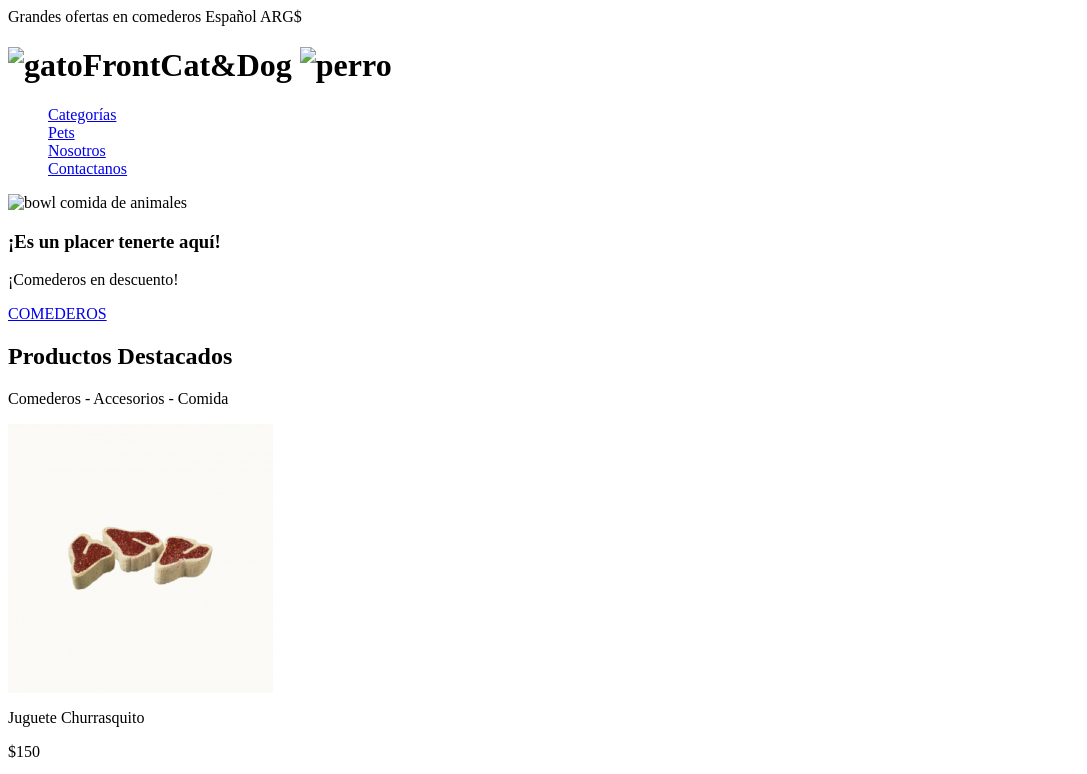
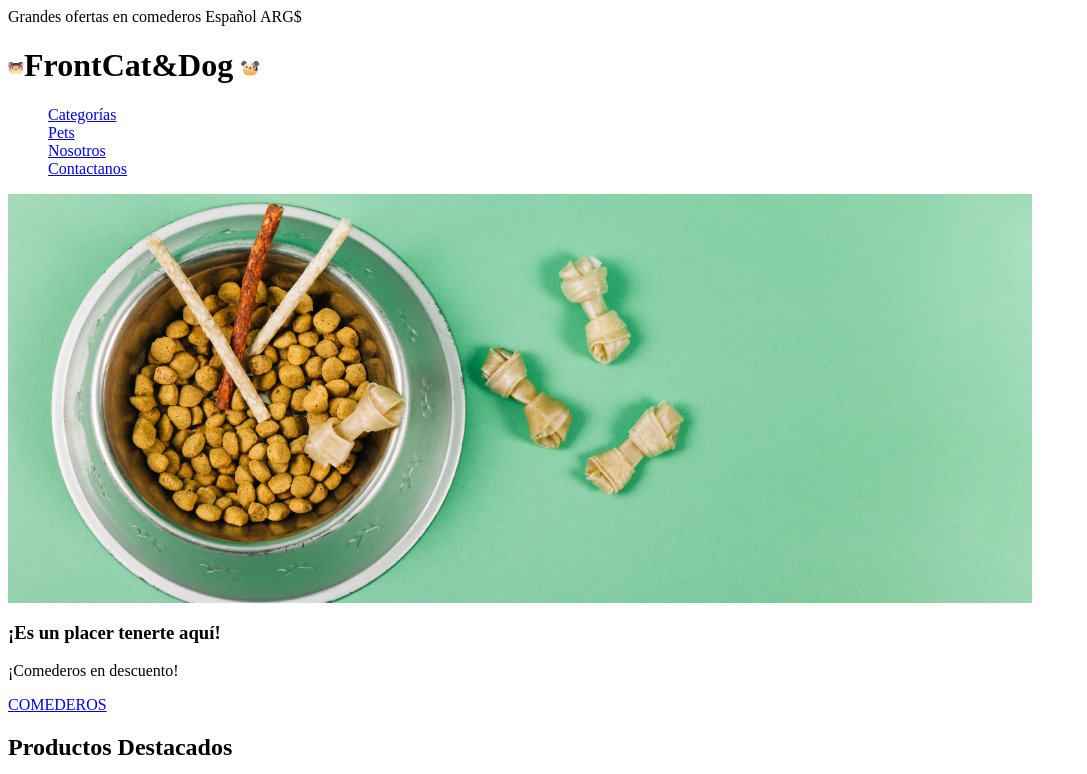
Before and after one commit to auraservants/petshop, a plain HTML site: page index.html in a window 1280 px wide. Shown: the top 774 px of the page, without its empty margins (0-1087 px from the left). Drawn offline with Linux system fonts and the light colour scheme; the site is published under a folder, as on GitHub Pages, so addresses that start at the root find nothing.

Commit message:
arreglando ruta de imagenes

```diff
--- a/index.html
+++ b/index.html
@@ -14,7 +14,7 @@
             <span>ARG$</span>
         </div>
         <div>
-            <h1><img src="/images/Cat-.png" alt="gato">FrontCat&Dog <img src="/images/Dog.png" alt="perro"></h1>
+            <h1><img src="images/Cat-.png" alt="gato">FrontCat&Dog <img src="images/Dog.png" alt="perro"></h1>
             <nav>
                 <ul style="list-style-type:none;">
                     <li><a href="#">Categorías</a></li>
@@ -29,7 +29,7 @@
     <main>
 <!--SLIDER-->
         <section>
-            <img src="/images/bowl-and-pet-daities-on-green-background 1.png" alt="bowl comida de animales">
+            <img src="images/bowl-and-pet-daities-on-green-background 1.png" alt="bowl comida de animales">
             <h3>¡Es un placer tenerte aquí!</h3>
             <p>¡Comederos en descuento!</p>
             <a href="#" style="text-transform: uppercase;">Comederos</a>
```
